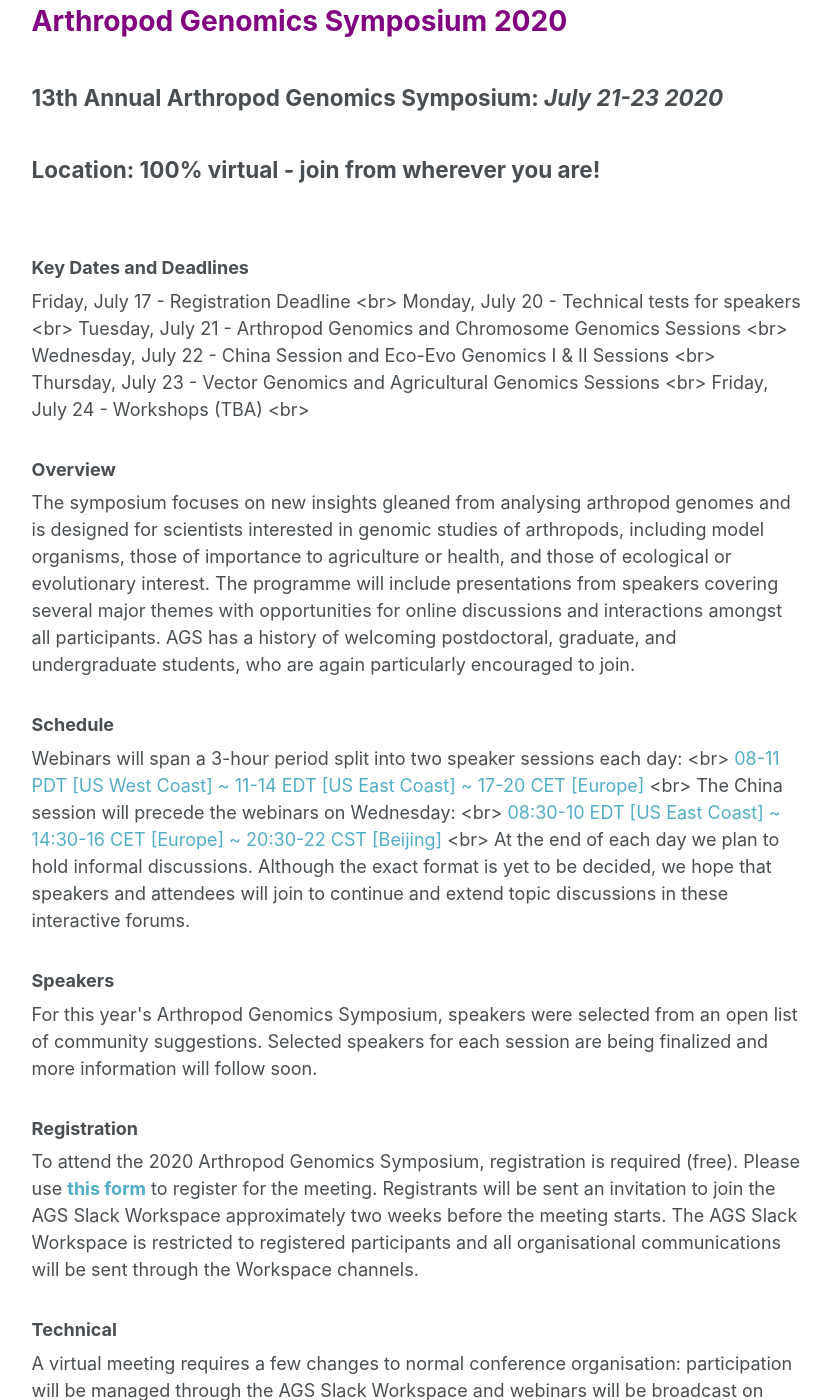
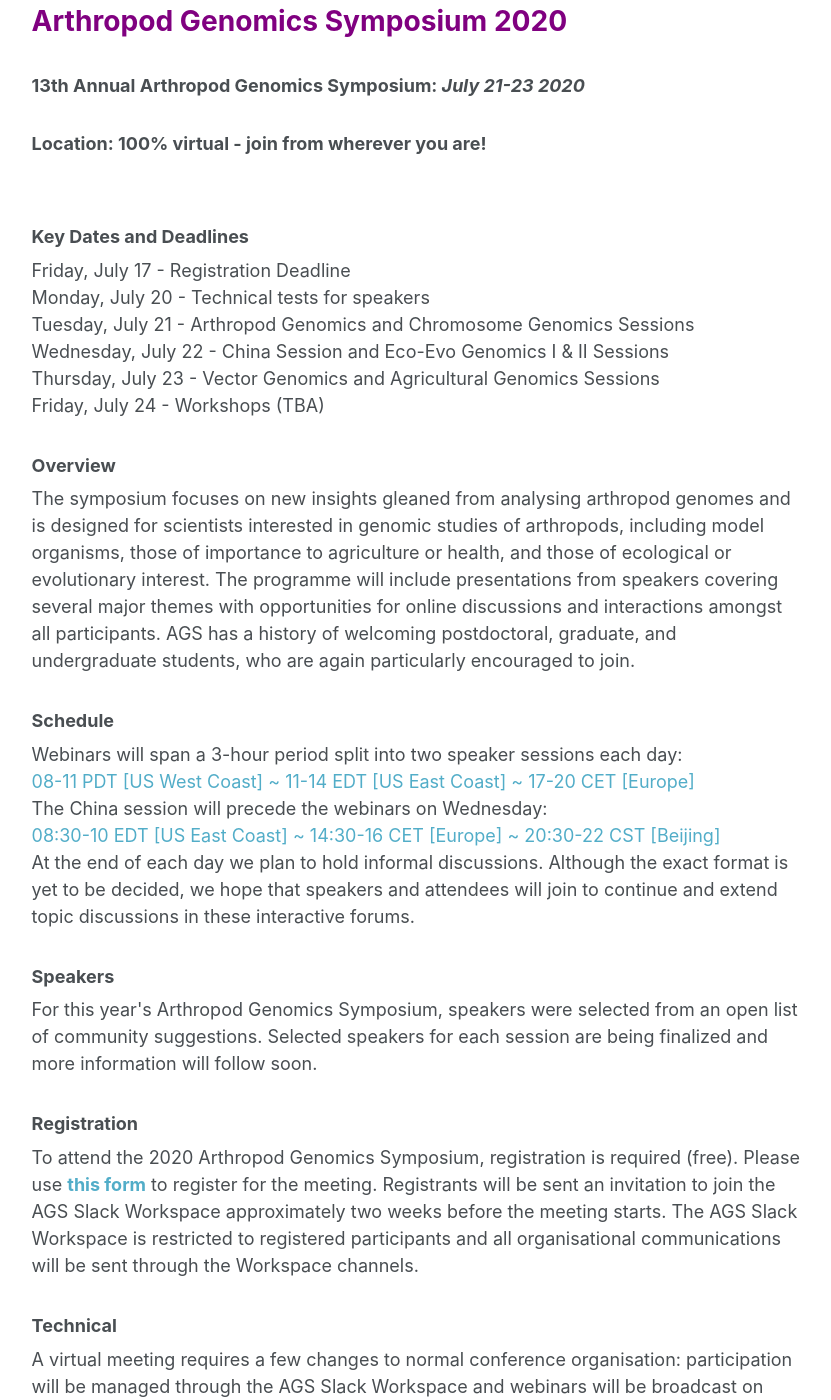
Before and after one commit to i5k/i5k.github.io, a Jekyll site: the page built from _pages/ags2020.md, in a window 1280 px wide and 1400 px high, scrolled down 443 px. Shown: the whole window, without its empty margins (250-1081 px from the left). Built offline with Jekyll 4.4.1, drawn with Linux system fonts in a browser that asks for light colours.

Commit message:
Formatting updates to ags site

```diff
--- a/_pages/ags2020.md
+++ b/_pages/ags2020.md
@@ -3,27 +3,26 @@
 permalink: /ags2020
 ---
 <img src="/images/ags-icon.PNG" width="250">
-
 # **<span style="color:purple"> Arthropod Genomics Symposium 2020 </span>**
-## **13th Annual Arthropod Genomics Symposium: *July 21-23 2020***
-## **Location: 100% virtual - join from wherever you are!**
+### **13th Annual Arthropod Genomics Symposium: *July 21-23 2020***
+### **Location: 100% virtual - join from wherever you are!**
 &nbsp;
 ### **Key Dates and Deadlines**
-Friday, July 17 - Registration Deadline <br\>
-Monday, July 20 - Technical tests for speakers <br\>
-Tuesday, July 21 - Arthropod Genomics and Chromosome Genomics Sessions <br\>
-Wednesday, July 22 - China Session and Eco-Evo Genomics I &amp; II Sessions <br\>
-Thursday, July 23 - Vector Genomics and Agricultural Genomics Sessions <br\>
-Friday, July 24 - Workshops (TBA) <br\>
+Friday, July 17 - Registration Deadline <br/>
+Monday, July 20 - Technical tests for speakers <br/>
+Tuesday, July 21 - Arthropod Genomics and Chromosome Genomics Sessions <br/>
+Wednesday, July 22 - China Session and Eco-Evo Genomics I &amp; II Sessions <br/>
+Thursday, July 23 - Vector Genomics and Agricultural Genomics Sessions <br/>
+Friday, July 24 - Workshops (TBA) <br/>
 
 ### **Overview**
 The symposium focuses on new insights gleaned from analysing arthropod genomes and is designed for scientists interested in genomic studies of arthropods, including model organisms, those of importance to agriculture or health, and those of ecological or evolutionary interest. The programme will include presentations from speakers covering several major themes with opportunities for online discussions and interactions amongst all participants. AGS has a history of welcoming postdoctoral, graduate, and undergraduate students, who are again particularly encouraged to join.
 
 ### **Schedule**
-Webinars will span a 3-hour period split into two speaker sessions each day: <br\>
-[08-11 PDT [US West Coast] ~ 11-14 EDT [US East Coast] ~ 17-20 CET [Europe]](https://www.timeanddate.com/worldclock/fixedtime.html?msg=Arthropod+Genomics+Symposium+2020&amp;iso=20200721T11&amp;p1=179&amp;ah=3) <br\>
-The China session will precede the webinars on Wednesday: <br\>
-[08:30-10 EDT [US East Coast] ~ 14:30-16 CET [Europe] ~ 20:30-22 CST [Beijing]](https://www.timeanddate.com/worldclock/fixedtime.html?msg=Arthropod+Genomics+Symposium+2020+China+Session&amp;iso=20200722T0830&amp;p1=179&amp;ah=1&amp;am=30) <br\>
+Webinars will span a 3-hour period split into two speaker sessions each day: <br/>
+[08-11 PDT [US West Coast] ~ 11-14 EDT [US East Coast] ~ 17-20 CET [Europe]](https://www.timeanddate.com/worldclock/fixedtime.html?msg=Arthropod+Genomics+Symposium+2020&amp;iso=20200721T11&amp;p1=179&amp;ah=3) <br/>
+The China session will precede the webinars on Wednesday: <br/>
+[08:30-10 EDT [US East Coast] ~ 14:30-16 CET [Europe] ~ 20:30-22 CST [Beijing]](https://www.timeanddate.com/worldclock/fixedtime.html?msg=Arthropod+Genomics+Symposium+2020+China+Session&amp;iso=20200722T0830&amp;p1=179&amp;ah=1&amp;am=30) <br/>
 At the end of each day we plan to hold informal discussions. Although the exact format is yet to be decided, we hope that speakers and attendees will join to continue and extend topic discussions in these interactive forums.
 
 ### **Speakers**
```
